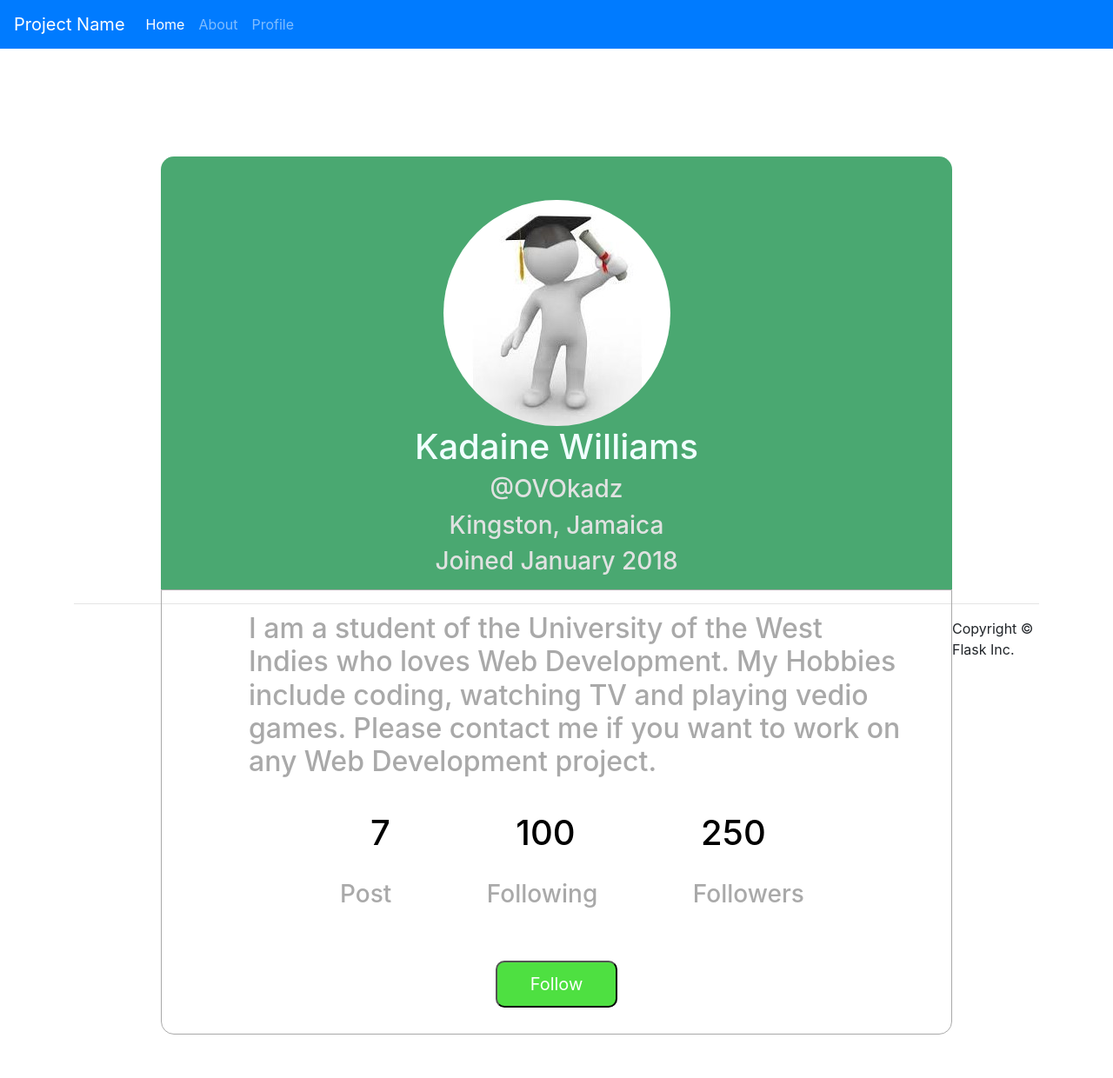
After one commit to Kadaine/info3180-lab2, a Flask app: page /profile in a window 1280 px wide. The commit adds this page. Shown: the whole page at 87% size. Run offline with Flask 2, Linux system fonts and the light colour scheme; some libraries are stand-ins or nearby versions.

Commit message:
lab2 first commit

```diff
--- a/app/static/css/app.css
+++ b/app/static/css/app.css
@@ -1,3 +1,108 @@
 body {
     padding-top: 5rem;
 }
+
+
+
+
+h3 {
+    color:#e0e2e1;
+}
+.info {
+    text-align: center;
+    color: azure;
+}
+
+.container1{
+    margin-left: 100px;
+    margin-right: 100px;
+    margin-top: 100px;
+
+
+}
+
+.start {
+    background:#4aa871;
+    border-top-left-radius: 15px;
+    border-top-right-radius: 15px;
+    margin-bottom: 0px;
+}
+
+.pic {;
+    padding-top: 50px;
+    padding-left: 50px;
+    padding-right: 50px;
+    padding-bottom: 0px;
+
+    text-align: center;
+}
+
+img {
+    border-radius: 200px;
+}
+
+.words{
+    float:left;
+    margin: 0px;
+    padding-left: 50px;
+    padding-right: 50px;
+    border-bottom-left-radius: 15px;
+    border-bottom-right-radius: 15px;
+    margin-bottom:50px;
+    border: solid 1px;
+    border-color: darkgrey;
+
+}
+
+
+.words h2{
+    margin-top: 0px;
+    padding-top: 25px;
+    color: darkgrey;
+    padding-left: 50px;
+}
+
+.num{
+    padding-top: 30px;
+    padding-left: 50px;
+}
+
+
+.num h1{
+    display: inline;
+    margin-left: 140px;
+    color: black;
+
+}
+
+.num h3{
+    display: inline;
+    color: darkgrey;
+    margin-left: 105px
+
+}
+
+
+.adjust{
+    margin-bottom: 0px;
+    padding-bottom: 15px;
+}
+
+.button {
+    background-color:#4ee041;
+    font-size: 20px;
+    padding-top: 10px;
+    padding-bottom: 40px;
+    width: 140px;
+    height: 0px;
+    border-radius: 10px;
+    margin-top: 30px;
+    margin-bottom: 30px;
+    color: white;
+
+}
+
+.central {
+    text-align: center;
+    padding-top: 30px;
+}
--- a/app/templates/header.html
+++ b/app/templates/header.html
@@ -12,6 +12,9 @@
       <li class="nav-item">
         <a class="nav-link" href="{{ url_for('about') }}">About</a>
       </li>
+      <li class="nav-item">
+        <a class="nav-link" href="{{ url_for('profile') }}">Profile</a>
+      </li>
     </ul>
   </div>
 </nav>
--- /dev/null
+++ b/app/templates/profile.html
@@ -0,0 +1,46 @@
+{% extends "base.html" %}
+
+{% block main %}
+<html>
+<head>
+    <title>Profile Page</title>
+    <link rel="stylesheet" type="text/css" href="{{url_for('static', filename='app.css')}}"
+</head>
+<body>
+    <div class="container1">
+    <div class = "start">
+        <div class="pic">
+            <img src={{url_for('static', filename="images.jpg")}}>
+        </div>
+        <div class="info">
+            <h1> Kadaine Williams</h1>
+            <h3>@OVOkadz</h3>
+            <h3>Kingston, Jamaica</h3>
+            <h3 class="adjust">Joined January 2018</h3>
+        </div>
+    </div>
+    <div class ="words">
+    <h2> I am a student of the University of the West Indies who loves Web Development. My Hobbies include coding, watching TV and playing vedio games. Please contact me if you want to work on any Web Development project.
+    </h2>
+    <div class="num">
+        <h1> 7</h1>
+        <h1> 100</h1>
+        <h1> 250</h1>
+
+    </div>
+        <div class="num">
+        <h3> Post</h3>
+        <h3> Following</h3>
+        <h3>Followers</h3>
+
+    </div>
+    <div  class="central">
+        <button class="button">Follow</button>
+    </div>
+
+    </div>
+    </div>
+
+</body>
+</html>
+{% endblock %}
--- a/app/views.py
+++ b/app/views.py
@@ -23,6 +23,11 @@ def home():
 def about():
     """Render the website's about page."""
     return render_template('about.html', name="Mary Jane")
+
+@app.route('/profile')
+def profile():
+    """Render website's home page."""
+    return render_template('profile.html')
 
 
 ###
```
Also changed, not shown: app/static/images.jpg (added).
